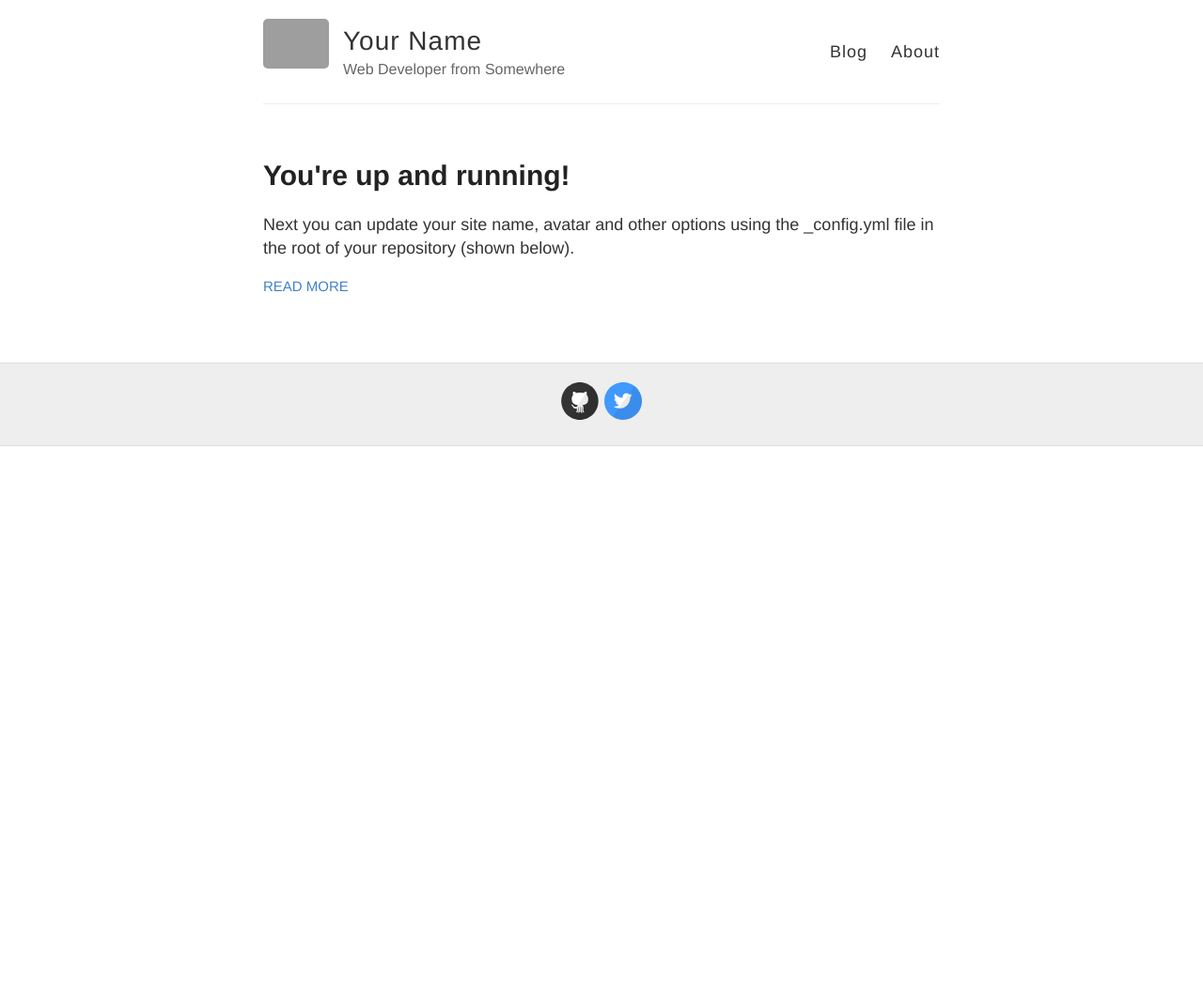
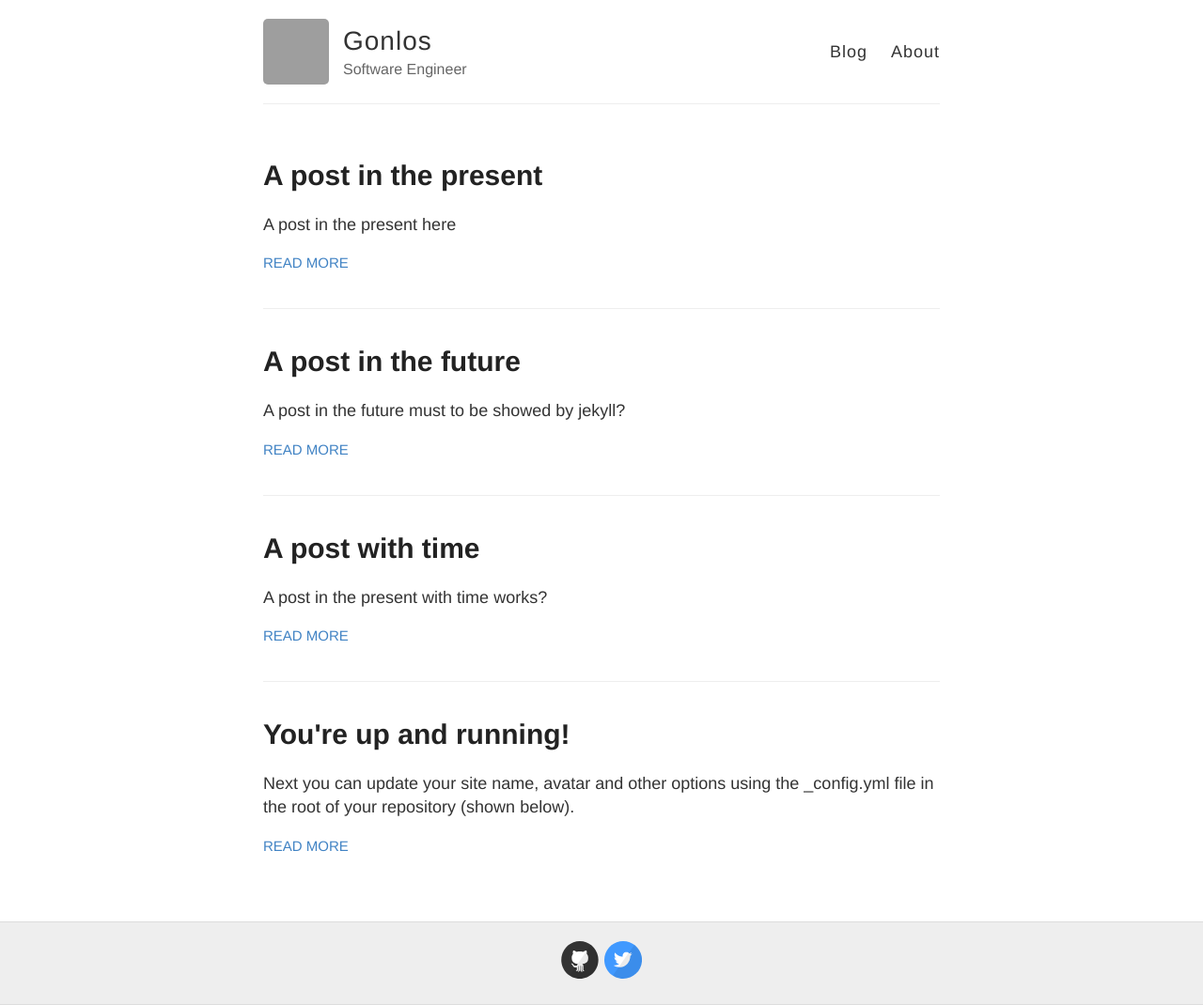
Before and after one commit to Gonlos/gonlos.github.io, a Jekyll site: the page built from index.html, in a window 1280 px wide. Shown: the whole page at 94% size. Built offline with Jekyll 4.4.1, drawn with Linux system fonts in a browser that asks for light colours; before the commit the page ends 900 px from its top, so only the background shows below that; grey boxes are pictures that could not be loaded.

Commit message:
Init config and test

```diff
--- a/_config.yml
+++ b/_config.yml
@@ -3,13 +3,13 @@
 #
 
 # Name of your site (displayed in the header)
-name: Your Name
+name: Gonlos
 
 # Short bio or description (displayed in the header)
-description: Web Developer from Somewhere
+description: Software Engineer
 
 # URL of your avatar or profile pic (you could use your GitHub profile pic)
-avatar: https://raw.githubusercontent.com/barryclark/jekyll-now/master/images/jekyll-logo.png
+avatar: https://avatars1.githubusercontent.com/u/3978629?s=460&v=4
 
 #
 # Flags below are optional
@@ -21,12 +21,12 @@ footer-links:
   email:
   facebook:
   flickr:
-  github: barryclark/jekyll-now
+  github: Gonlos
   instagram:
   linkedin:
   pinterest:
   rss: # just type anything here for a working RSS icon
-  twitter: jekyllrb
+  twitter: gonlos
   stackoverflow: # your stackoverflow profile, e.g. "users/50476/bart-kiers"
   youtube: # channel/<your_long_string> or user/<user-name>
   googleplus: # anything in your profile username that comes after plus.google.com/
@@ -34,7 +34,7 @@ footer-links:
 
 # Enter your Disqus shortname (not your username) to enable commenting on posts
 # You can find your shortname on the Settings page of your Disqus account
-disqus:
+disqus: gonlos
 
 # Enter your Google Analytics web tracking code (e.g. UA-2110908-2) to activate tracking
 google_analytics:
--- /dev/null
+++ b/_posts/2020-09-06-05-00-00-test-time.md
@@ -0,0 +1,6 @@
+---
+layout: post
+title: A post with time
+---
+
+A post in the present with time works?
--- /dev/null
+++ b/_posts/2020-09-06-test-present.md
@@ -0,0 +1,6 @@
+---
+layout: post
+title: A post in the future
+---
+
+A post in the future must to be showed by jekyll?
--- /dev/null
+++ b/_posts/2020-09-07-test-future.md
@@ -0,0 +1,6 @@
+---
+layout: post
+title: A post in the present
+---
+
+A post in the present here
```
